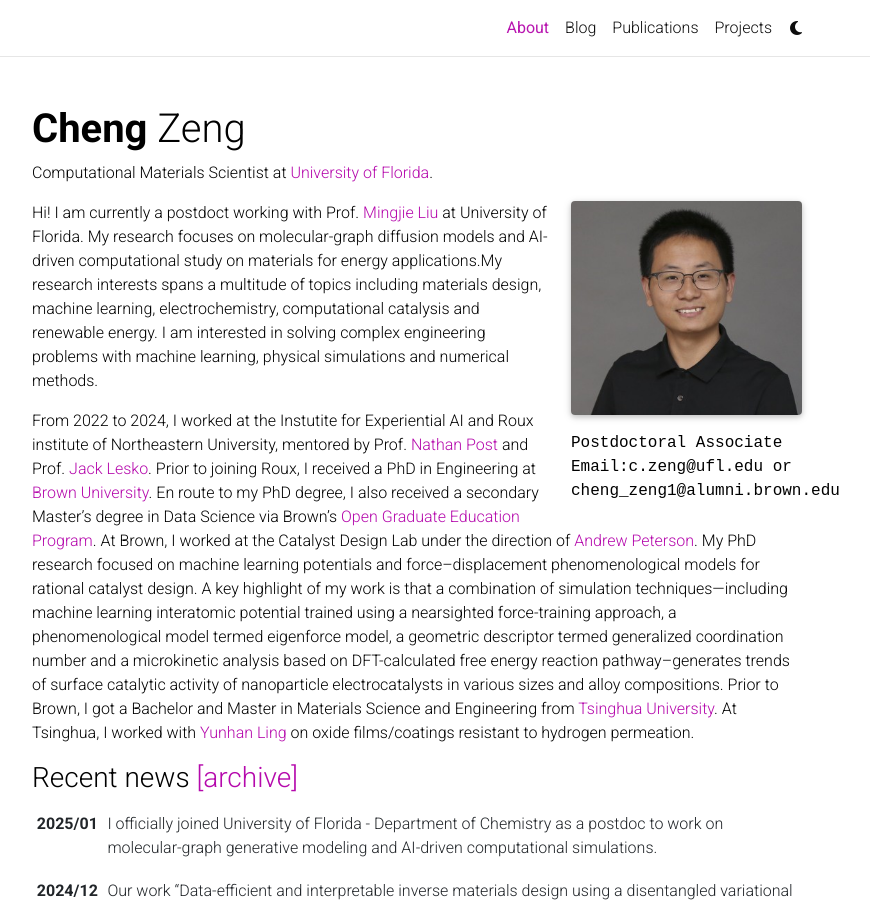
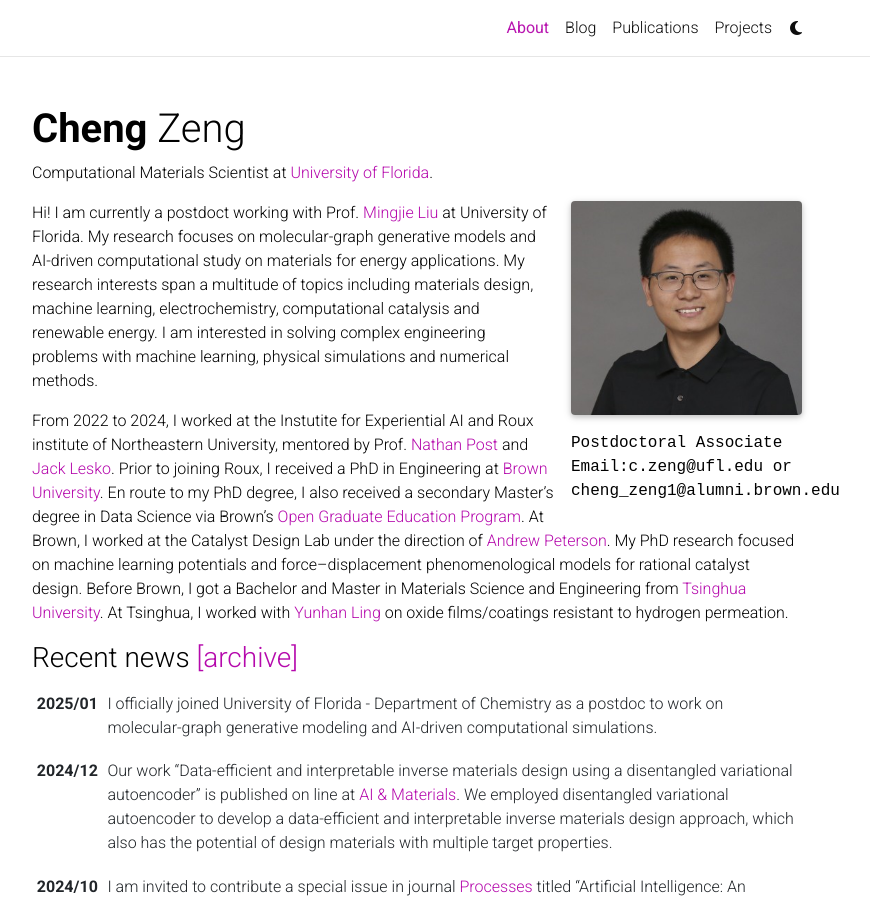
Before and after one commit to cengc13/website, a Jekyll site: the page built from _pages/about.md, in a window 1280 px wide and 900 px high. Shown: the whole window, without its empty margins (223-1093 px from the left). Built offline with Jekyll 4.4.1, drawn with Linux system fonts in a browser that asks for light colours; comment, search, counter and statistics services are not loaded; a style sheet for code colours, icons or effects is not loaded.

Commit message:
edit self-intro

```diff
--- a/_pages/about.md
+++ b/_pages/about.md
@@ -17,9 +17,7 @@
 social: false  # includes social icons at the bottom of the page
 ---
 
-Hi! I am currently a postdoct working with Prof. [Mingjie Liu](https://www.chem.ufl.edu/about-all/directory/people/name/mingjie-liu/) at University of Florida. My research focuses on molecular-graph diffusion models and AI-driven computational study on materials for energy applications.My research interests spans a multitude of topics including materials design, machine learning, electrochemistry,  computational catalysis and renewable energy. I am interested in solving complex engineering problems with machine learning, physical simulations and numerical methods.
+Hi! I am currently a postdoct working with Prof. [Mingjie Liu](https://www.chem.ufl.edu/about-all/directory/people/name/mingjie-liu/) at University of Florida. My research focuses on molecular-graph generative models and AI-driven computational study on materials for energy applications. My research interests span a multitude of topics including materials design, machine learning, electrochemistry,  computational catalysis and renewable energy. I am interested in solving complex engineering problems with machine learning, physical simulations and numerical methods.
 
-From 2022 to 2024, I worked at the Instutite for Experiential AI and Roux institute of Northeastern University, mentored by Prof. [Nathan Post](https://coe.northeastern.edu/people/post-nathan/) and Prof. [Jack Lesko](https://coe.northeastern.edu/people/lesko-john/).
-Prior to joining Roux, I received a PhD in Engineering at <a href='https://www.brown.edu/'>Brown University</a>.  En route to my PhD degree, I also received a secondary Master's degree in Data Science via Brown's <a href='https://graduateschool.brown.edu/academics-research/distinctive-opportunities/open-graduate-education'>Open Graduate Education Program</a>. At Brown, I worked at the Catalyst Design Lab under the direction of <a href='https://engineering.brown.edu/people/andrew-peterson'>Andrew Peterson</a>. My PhD research focused on machine learning potentials and force--displacement phenomenological models for rational catalyst design. A key highlight of my work is that a combination of simulation techniques---including machine learning interatomic potential trained using a nearsighted force-training approach, a phenomenological model termed eigenforce model, a geometric descriptor termed generalized coordination number and a microkinetic analysis based on DFT-calculated free energy reaction pathway--generates trends of surface catalytic activity of nanoparticle electrocatalysts in various sizes and alloy compositions. Prior to Brown, I got a Bachelor and Master in Materials Science and Engineering from <a href='https://www.tsinghua.edu.cn/en/'>Tsinghua University</a>. At Tsinghua, I worked with <a href='https://www.researchgate.net/profile/Yunhan-Ling-2'>Yunhan Ling</a> on oxide films/coatings resistant to hydrogen permeation.
-
-<!-- Currently I live in Portland of Maine with my family. Outside office, I like long-distance running, machine learning competitions on <a href='https://www.kaggle.com/'>Kaggle</a>, and playing video games. -->
+From 2022 to 2024, I worked at the Instutite for Experiential AI and Roux institute of Northeastern University, mentored by Prof. [Nathan Post](https://coe.northeastern.edu/people/post-nathan/) and [Jack Lesko](https://coe.northeastern.edu/people/lesko-john/).
+Prior to joining Roux, I received a PhD in Engineering at <a href='https://www.brown.edu/'>Brown University</a>.  En route to my PhD degree, I also received a secondary Master's degree in Data Science via Brown's <a href='https://graduateschool.brown.edu/academics-research/distinctive-opportunities/open-graduate-education'>Open Graduate Education Program</a>. At Brown, I worked at the Catalyst Design Lab under the direction of <a href='https://engineering.brown.edu/people/andrew-peterson'>Andrew Peterson</a>. My PhD research focused on machine learning potentials and force--displacement phenomenological models for rational catalyst design. Before Brown, I got a Bachelor and Master in Materials Science and Engineering from <a href='https://www.tsinghua.edu.cn/en/'>Tsinghua University</a>. At Tsinghua, I worked with <a href='https://www.researchgate.net/profile/Yunhan-Ling-2'>Yunhan Ling</a> on oxide films/coatings resistant to hydrogen permeation.
```
